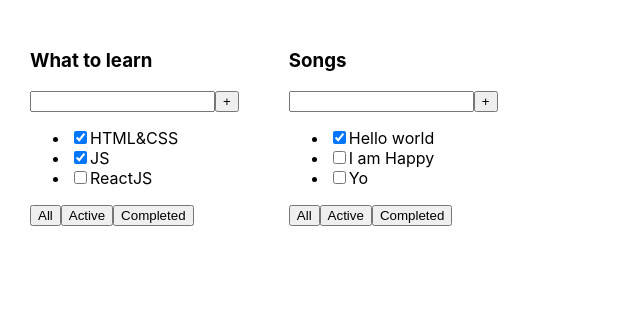
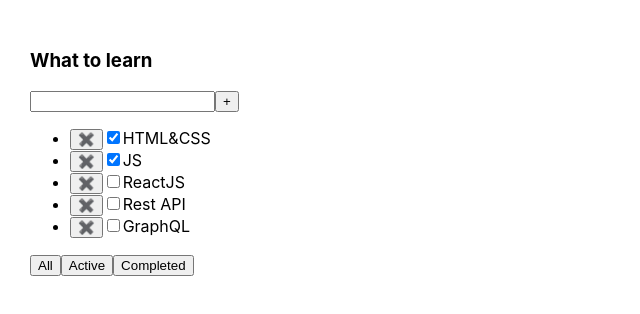
Before and after one commit to Philian73/1-todolist, a React (Create React App) app: page / in a window 1280 px wide. Shown: the top 314 px of the page, without its empty margins (0-640 px from the left). Built offline with nearby package versions, Linux system fonts and the light colour scheme.

Commit message:
Added removal and filtering.

```diff
--- a/src/App.tsx
+++ b/src/App.tsx
@@ -1,23 +1,42 @@
-import React from 'react'
+import React, {useState} from 'react'
 import './App.css'
-import {Todolist} from './components/Todolist/Todolist'
+import {TaskType, Todolist} from './components/Todolist/Todolist'
+
+export type FilterValuesType = 'all' | 'active' | 'completed'
 
 const App: React.FC = () => {
-   const tasks1 = [
+   let [tasks, setTasks] = useState<Array<TaskType>>([
       {id: 1, title: 'HTML&CSS', isDone: true},
       {id: 2, title: 'JS', isDone: true},
-      {id: 3, title: 'ReactJS', isDone: false}
-   ]
-   const tasks2 = [
-      {id: 1, title: 'Hello world', isDone: true},
-      {id: 2, title: 'I am Happy', isDone: false},
-      {id: 3, title: 'Yo', isDone: false}
-   ]
+      {id: 3, title: 'ReactJS', isDone: false},
+      {id: 4, title: 'Rest API', isDone: false},
+      {id: 5, title: 'GraphQL', isDone: false},
+   ])
+   let [filter, setFilter] = useState<FilterValuesType>('all')
+
+   const tasksForTodolistFoo = (): Array<TaskType> => {
+      let tasksForTodolist = [...tasks]
+
+      if (filter === 'active') {
+         tasksForTodolist = tasksForTodolist.filter(task => !task.isDone)
+      } else if (filter === 'completed') {
+         tasksForTodolist = tasksForTodolist.filter(task => task.isDone)
+      }
+
+      return tasksForTodolist
+   }
+
+   const removeTask = (id: number): void => setTasks(tasks.filter(task => task.id !== id))
+
+   const changeFilter = (value: FilterValuesType): void => setFilter(value)
 
    return (
       <div className="App">
-         <Todolist title="What to learn" tasks={tasks1}/>
-         <Todolist title="Songs" tasks={tasks2}/>
+         <Todolist title="What to learn"
+                   tasks={tasksForTodolistFoo()}
+                   removeTask={removeTask}
+                   changeFilter={changeFilter}
+         />
       </div>
    )
 }
--- a/src/components/Todolist/Todolist.tsx
+++ b/src/components/Todolist/Todolist.tsx
@@ -1,6 +1,7 @@
 import React from 'react'
+import {FilterValuesType} from '../../App'
 
-type TaskType = {
+export type TaskType = {
    id: number
    title: string
    isDone: boolean
@@ -9,29 +10,32 @@
 type PropsType = {
    title: string
    tasks: Array<TaskType>
+   removeTask: (taskId: number) => void
+   changeFilter: (value: FilterValuesType) => void
 }
 export const Todolist: React.FC<PropsType> = props => {
    return (
       <div>
          <h3>{props.title}</h3>
          <div>
-            <input/>
+            <input />
             <button>+</button>
          </div>
          <ul>
-            {props.tasks.map(el => {
+            {props.tasks.map(task => {
                return (
-                  <li key={el.id}>
-                     <input type="checkbox" checked={el.isDone}/>
-                     <span>{el.title}</span>
+                  <li key={task.id}>
+                     <button onClick={() => props.removeTask(task.id)}>✖️</button>
+                     <input type="checkbox" checked={task.isDone} />
+                     <span>{task.title}</span>
                   </li>
                )
             })}
          </ul>
          <div>
-            <button>All</button>
-            <button>Active</button>
-            <button>Completed</button>
+            <button onClick={() => props.changeFilter('all')}>All</button>
+            <button onClick={() => props.changeFilter('active')}>Active</button>
+            <button onClick={() => props.changeFilter('completed')}>Completed</button>
          </div>
       </div>
    )
```
